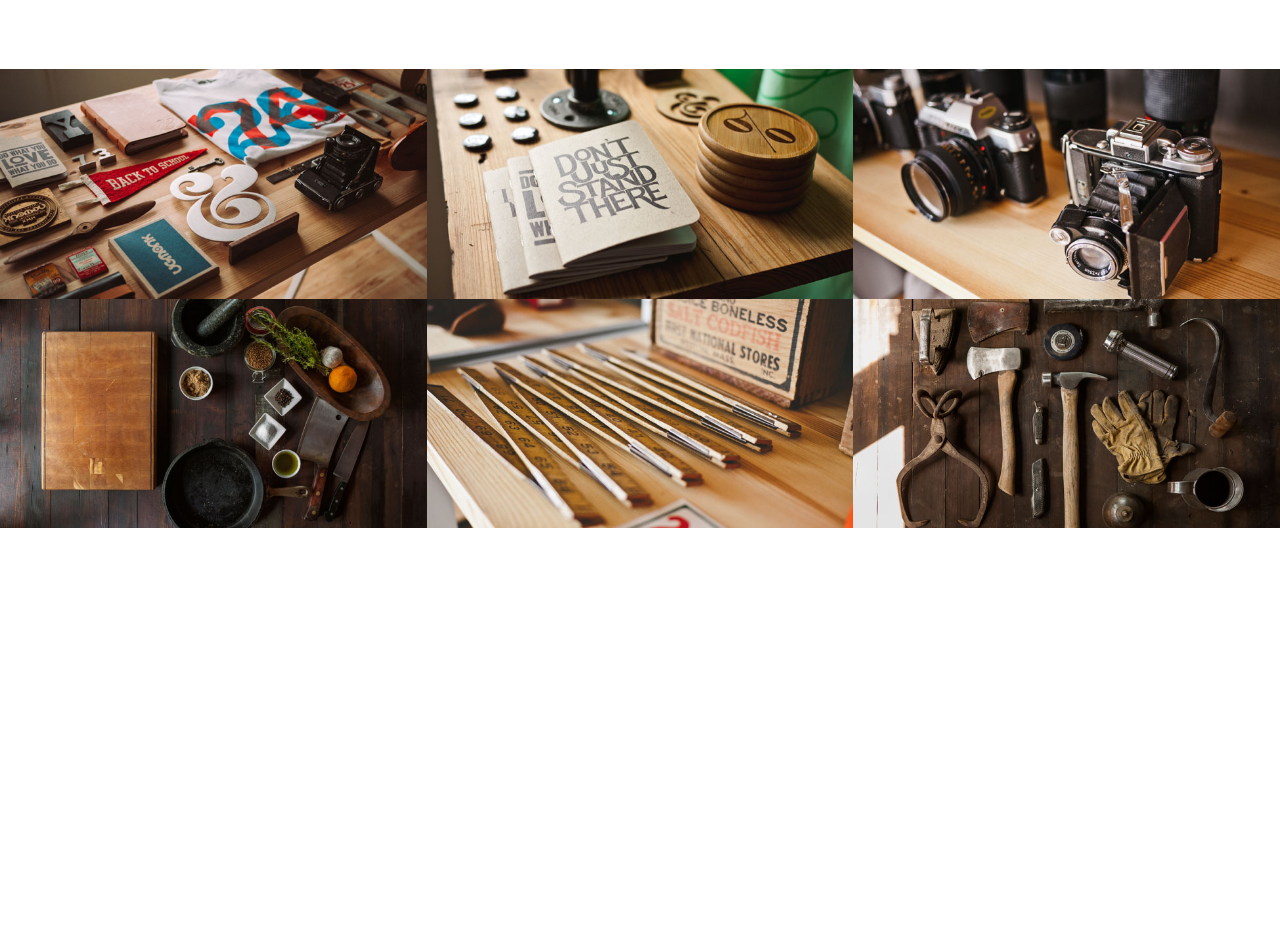
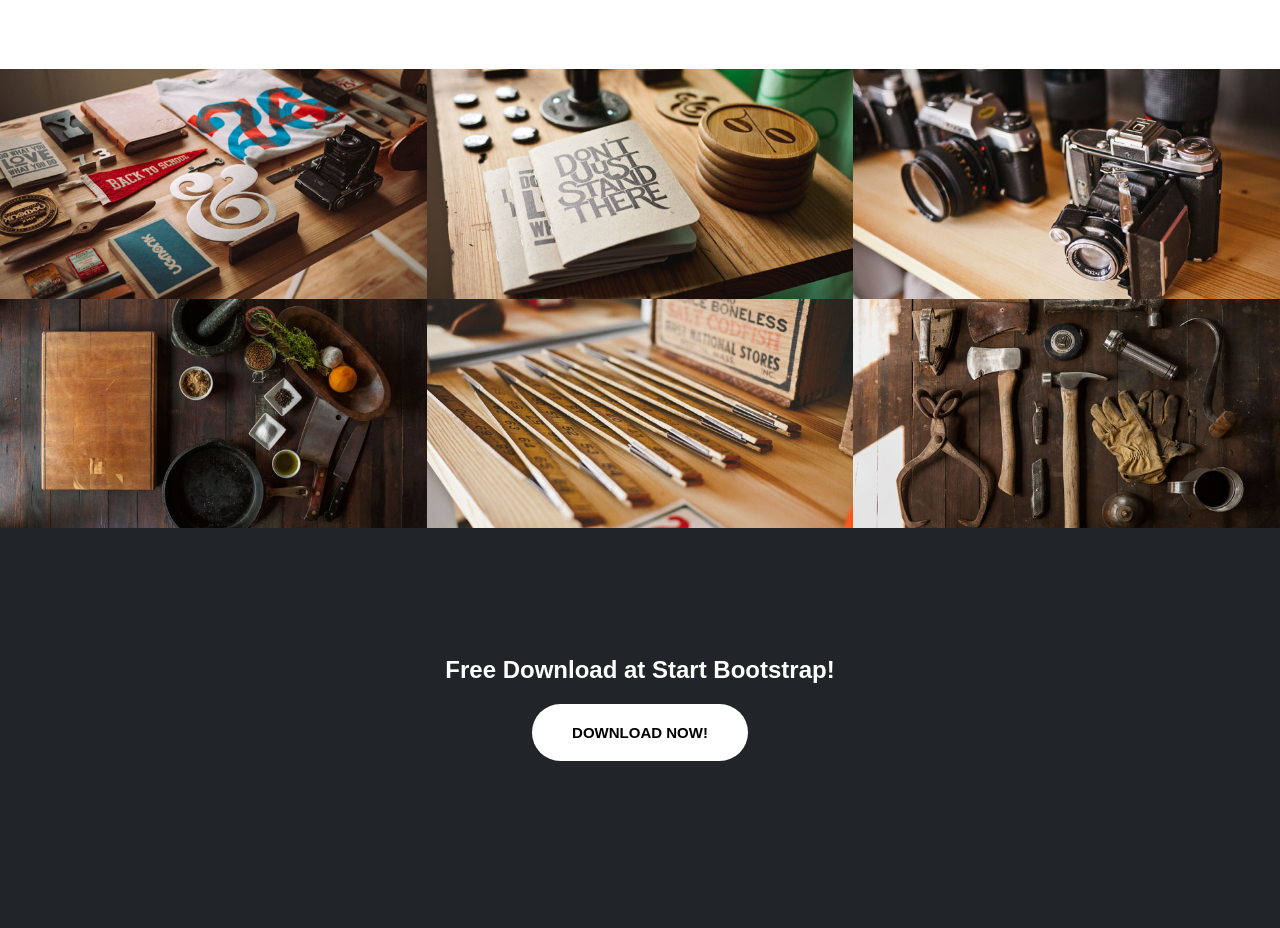
Before and after one commit to halahabaybeh/startbootstrap, a plain HTML site: page index.html in a window 1280 px wide. Shown: the part 1725-2653 px from the top of the page. Before the commit the page ends 2253 px from the top, so only its background shows below. Drawn offline with Linux system fonts and the light colour scheme.

Commit message:
downloadbootstrap section

```diff
--- a/assets/css/base.css
+++ b/assets/css/base.css
@@ -140,6 +140,7 @@ h1,h2,h3,h4,h5,h6 {
 .color-gray-dark {
     color: gray;
 }
+
 .justify-content-center {
     justify-content: center;
 }
@@ -240,3 +241,8 @@ i {
 p{
     flex: 1;
 }
+.downloadBootstrap {
+background-color: #212529;
+    min-height: 50vh;
+    height: auto;
+}
--- a/index.html
+++ b/index.html
@@ -54,7 +54,7 @@
             <a class="btn-secondary color-black fs-2 fw-bold pxy-2" href="#">Get Started!</a>
         </div>
     </section>
-    <section class="service d-flex flex-column justify-content-center align-items-center gap-30 py-10" >
+    <section class="service d-flex flex-column justify-content-center align-items-center gap-30 py-10">
         <div class="container d-flex flex-column justify-content-center align-items-center text-center gap-20">
             <h1 class="fw-600">At Your Service</h1>
             <hr class="divider">
@@ -92,6 +92,12 @@
             <img src="assets/img/6.jpg" alt="">
         </div>
     </section>
+    <section class="downloadBootstrap ">
+        <div class="container d-flex flex-column justify-content-center align-items-center text-center gap-20 py-10">
+            <h2 class="fw-600 color-white">Free Download at Start Bootstrap!</h2>
+            <a class="btn-secondary color-black fs-2 fw-bold pxy-2" href="#">Download Now!</a>
+        </div>
+    </section>
 </body>
 
 </html>
```
